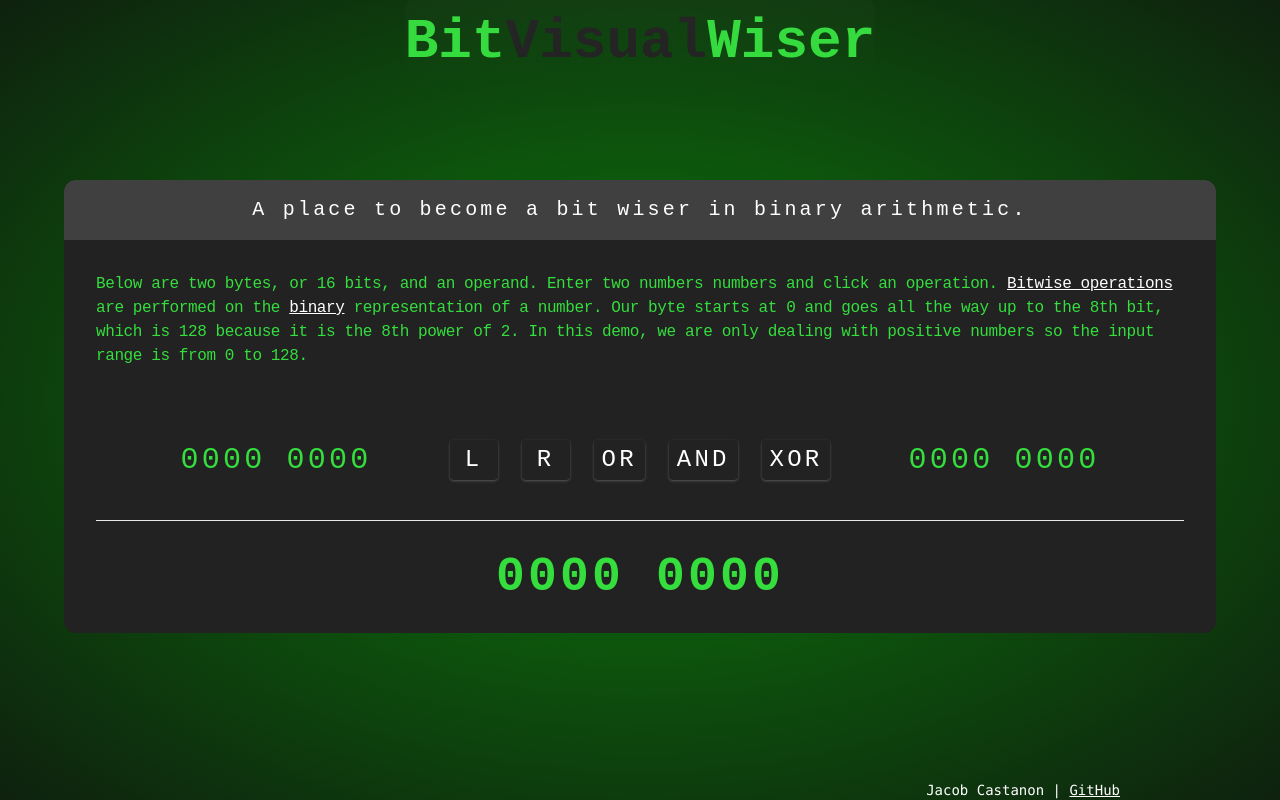
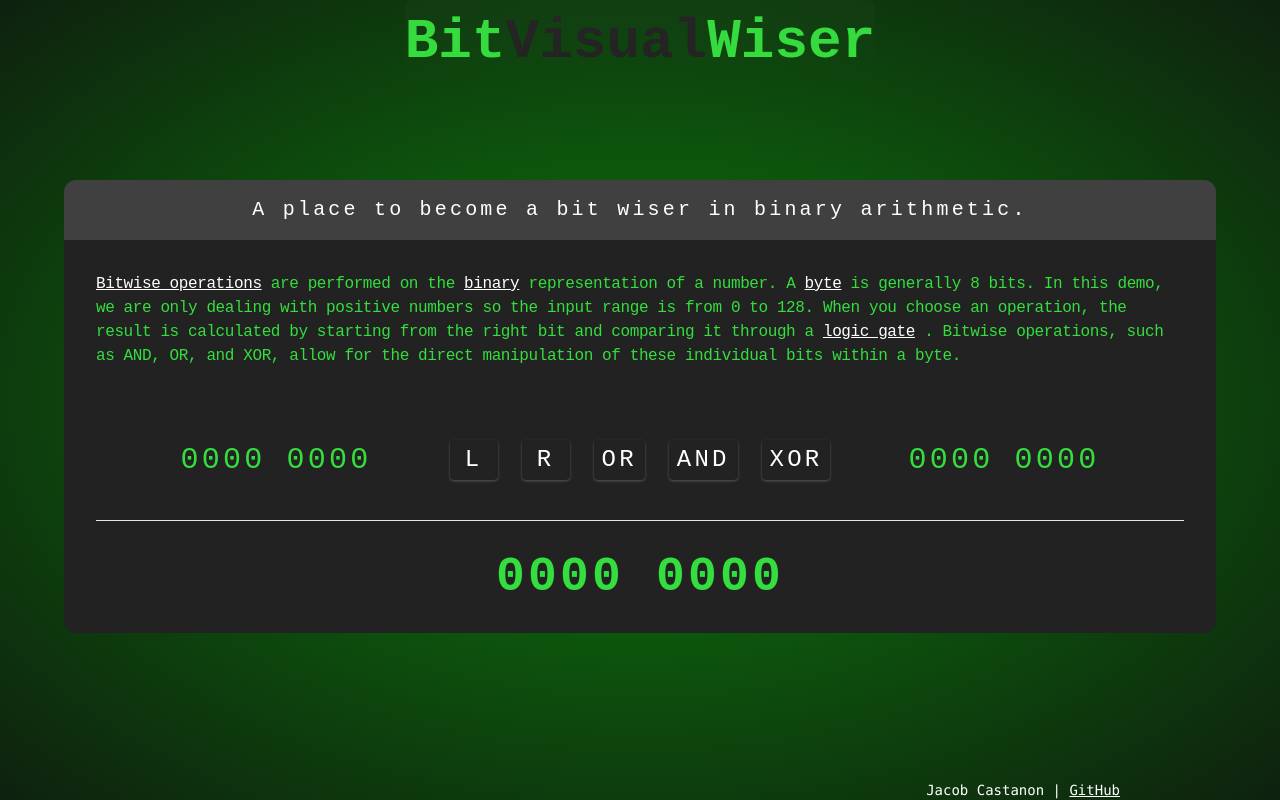
Before and after one commit to jacastanon01/BitVisualWise, a React (Vite) app: page / in a window 1280 px wide. Built offline with nearby package versions, Linux system fonts and the light colour scheme.

Commit message:
Added space to Anchor component to clean Introduction

```diff
--- a/src/components/InputShell/Introduction.tsx
+++ b/src/components/InputShell/Introduction.tsx
@@ -1,19 +1,54 @@
+// import Anchor from '../shared/Anchor';
+
+// const Introduction = () => (
+//   <p className='leading-normal  tracking-tight text-wrap text-sm md:text-base space-y-2'>
+//     <Anchor href='https://en.wikipedia.org/wiki/Bitwise_operation'>
+//       Bitwise operations
+//     </Anchor>{' '}
+//     are performed on the{' '}
+//     <Anchor href='https://learn.circuitverse.org/docs/binary-representation/binary-numbers.html'>
+//       binary
+//     </Anchor>{' '}
+//     representation of a number. A{' '}
+//     <Anchor href='https://www.khanacademy.org/computing/computers-and-internet/xcae6f4a7ff015e7d:digital-information/xcae6f4a7ff015e7d:bits-and-bytes/a/byte-sized-bits'>
+//       byte
+//     </Anchor>{' '}
+//     starts at the right-most bit and goes all the way up to the 8th bit. In this
+//     demo, we are only dealing with positive numbers so the input range is from 0
+//     to 128. When you chose an operation, the result is calulated by starting
+//     from the right bit and comparing it using a thru a{' '}
+//     <Anchor href='https://www.khanacademy.org/computing/computers-and-internet/xcae6f4a7ff015e7d:computers/xcae6f4a7ff015e7d:logic-gates-and-circuits/a/logic-gates'>
+//       logic gate
+//     </Anchor>{' '}
+//   </p>
+// );
+
+// export default Introduction;
+
 import Anchor from '../shared/Anchor';
 
 const Introduction = () => (
-  <p className='leading-normal tracking-tight text-wrap text-sm md:text-base'>
-    Below are two bytes, or 16 bits, and an operand. Enter two numbers numbers
-    and click an operation.{' '}
+  <p className='leading-normal tracking-tight text-sm md:text-base space-y-2'>
     <Anchor href='https://en.wikipedia.org/wiki/Bitwise_operation'>
       Bitwise operations
-    </Anchor>{' '}
-    are performed on the{' '}
+    </Anchor>
+    are performed on the
     <Anchor href='https://learn.circuitverse.org/docs/binary-representation/binary-numbers.html'>
       binary
-    </Anchor>{' '}
-    representation of a number. Our byte starts at 0 and goes all the way up to
-    the 8th bit, which is 128 because it is the 8th power of 2. In this demo, we
-    are only dealing with positive numbers so the input range is from 0 to 128.
+    </Anchor>
+    representation of a number. A
+    <Anchor href='https://www.khanacademy.org/computing/computers-and-internet/xcae6f4a7ff015e7d:digital-information/xcae6f4a7ff015e7d:bits-and-bytes/a/byte-sized-bits'>
+      byte
+    </Anchor>
+    is generally 8 bits. In this demo, we are only dealing with positive numbers
+    so the input range is from 0 to 128. When you choose an operation, the
+    result is calculated by starting from the right bit and comparing it through
+    a
+    <Anchor href='https://www.khanacademy.org/computing/computers-and-internet/xcae6f4a7ff015e7d:computers/xcae6f4a7ff015e7d:logic-gates-and-circuits/a/logic-gates'>
+      logic gate
+    </Anchor>
+    . Bitwise operations, such as AND, OR, and XOR, allow for the direct
+    manipulation of these individual bits within a byte.
   </p>
 );
 
--- a/src/components/shared/Anchor.tsx
+++ b/src/components/shared/Anchor.tsx
@@ -10,13 +10,16 @@ const Anchor = ({
   children: React.ReactNode;
 }) => {
   return (
+    <span>
+      {' '}
       <a
         className={`underline duration-700 text-white hover:text-stroke hover:no-underline hover:text-shellgreen active:opacity-50 hover:transition-all ${className}`}
         href={href}
         target='_blank'
       >
         {children}
-    </a>
+      </a>{' '}
+    </span>
   );
 };
 export default Anchor;
```
Lines whose indentation alone changed are shown as unchanged.
